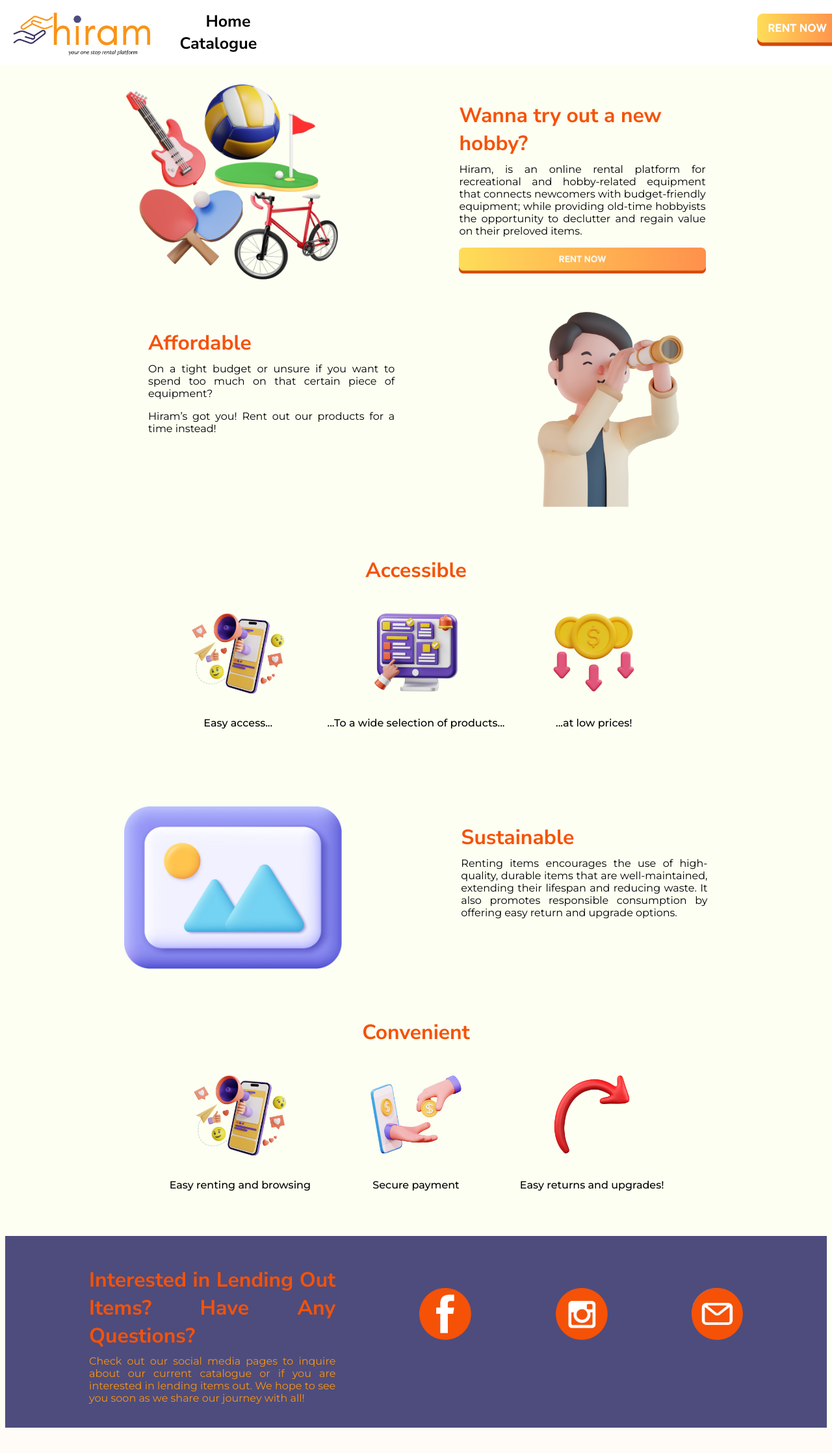
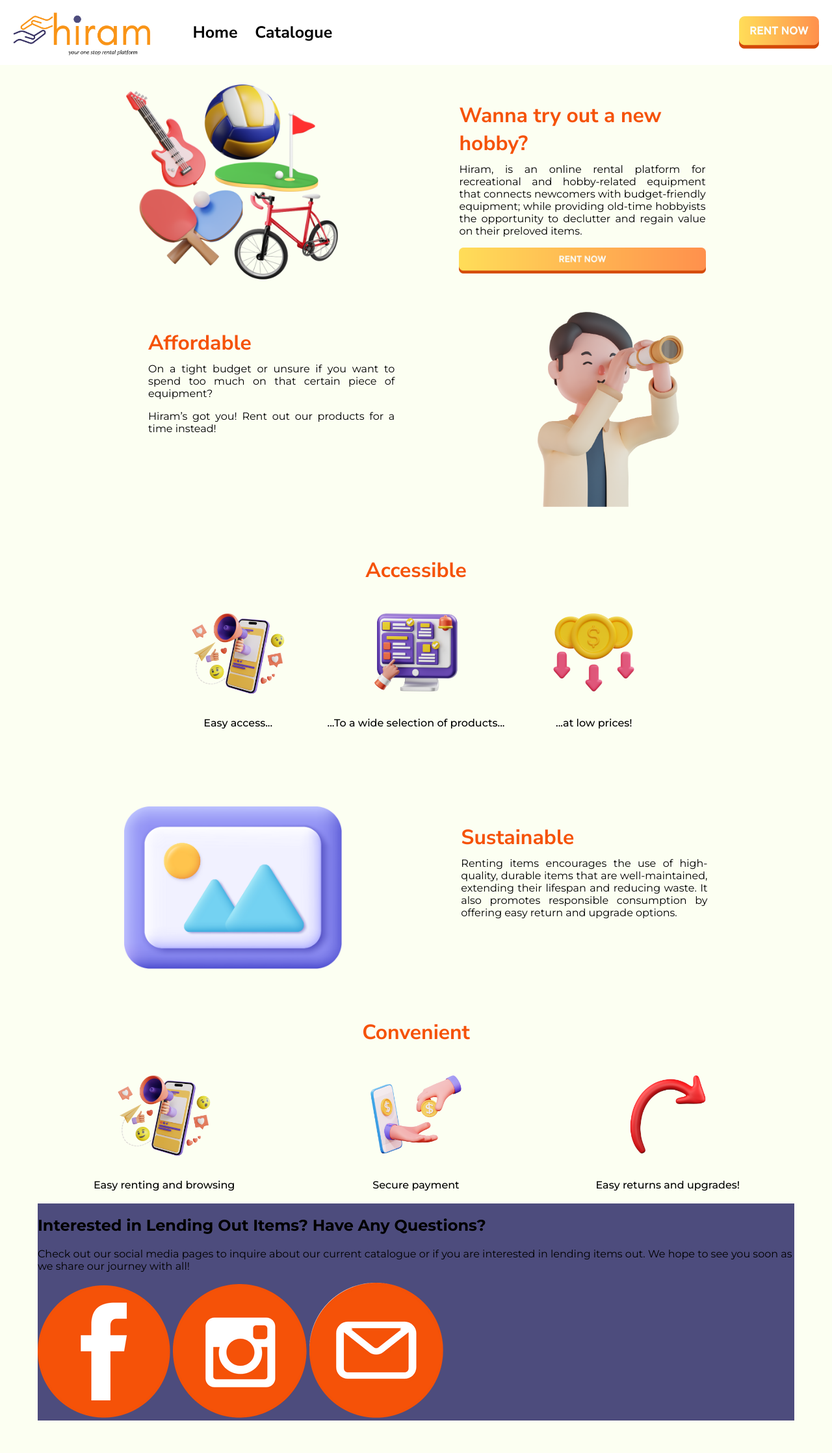
Before and after one commit to avcenrile/hiram, a Django app: page /landing/ in a window 1280 px wide. Shown: the whole page at 65% size. Before the commit the page ends 2197 px from the top, so only its background shows below. Run offline with Django 5.2, Linux system fonts and the light colour scheme; lists and menus that the app fills with data are empty.

Commit message:
Fixed some of the hard coded parts of the website to make it more fluid and better optimized for mobile

```diff
--- a/landing/static/styles/base.css
+++ b/landing/static/styles/base.css
@@ -1,4 +1,8 @@
-
+main {
+  font-family: "Montserrat", sans-serif;
+  font-optical-sizing: auto;
+  font-style: normal;
+  margin:0;}
 
 .header img {
   height: 120px;
@@ -19,33 +23,43 @@ main {
 
 .header {
   background-color: white;
-  position: fixed;
+  position: absolute;
+  justify-content: space-between;
   font-family: "Nunito Sans";
   top: 0;
   left: 0;
   right: 0;
   height: 100px;
   display: flex;
-  align-items: center;
+  align-items:center;
   font-size: 25px;
   font-weight: bolder;
 }
 
-.header * {
-  display: inline;
+.header nav ul {
+  float: left; /* Keep the nav menu to the left */
+  list-style-type: none;
 }
 
-.header li {
-  margin: 20px;
+.header nav ul li {
+  display: inline;
+  margin-right: 20px; /* Adjust this value for spacing between links */
+}
+
+.navbar-right {
+  float: right; /* Float the form link to the right */
+  margin-left: auto;
+  margin-right: 20px;
 }
 
 .header li a {
   color: black;
   text-decoration: none;
+
 }
 
-.navrent {
-  height: 50px;
+footer {
+  background-color: #4D4C7D;
 }
 
 .montserrat {
--- a/landing/static/styles/welcom.css
+++ b/landing/static/styles/welcom.css
@@ -1,9 +1,3 @@
-main {
-    font-family: "Montserrat", sans-serif;
-    font-optical-sizing: auto;
-    font-style: normal;
-}
-
 /* Welcome Part */
 
 .welcomesign {
@@ -164,47 +158,6 @@ main {
     font-weight: 500;
 }
 
-/* Social Media Ad */
-.socmed{
-    display: flex;
-    justify-content: space-evenly;
-    padding-top: 20px;
-    padding-bottom: 20px;
-    background-color: #4D4C7D;
-    box-sizing: border-box;
-    width: 100%;
-    margin-left: 0;
-}
-
-.socmedimg{
-    height: 300px;
-}
-
-.socmedtitle{
-    color:#F55208;
-    font-family: "Nunito Sans", sans-serif;
-    font-optical-sizing: auto;
-    font-style: normal;
-    font-variation-settings:
-      "wdth" 100,
-      "YTLC" 500;
-    font-size: 31.8px;
-    font-weight: bolder;
-    margin-bottom: -2%;
-}
-
-.socmedtext {
-    display: flexbox;
-    width: 30%;
-    text-align: justify;
-    color: #FA940F;
-}
-
-.sociallogo {
-    height: 80px;
-    /* fix this later. band-aid solution#1 */
-    margin-top: 60px;
-}
 
 .montserrat {
     font-family: "Montserrat", sans-serif;
--- a/landing/templates/base_template.html
+++ b/landing/templates/base_template.html
@@ -26,13 +26,26 @@
                <li><a href="{% url 'landing:catalogue' %}">Catalogue</a></li>
              </ul>
            </nav>
-           <a href="https://docs.google.com/forms/d/e/1FAIpQLSfCuon2G2NrsWhxcMo4achai5b6MarDief_KXRYkmS32nRD5A/viewform" target="_blank" rel="noopener noreferrer"><img src="{% static 'images/hiramnavbutton.png' %}" class="navrent" style="height: 50px; margin-left: 750px;"></a>
+           <a href="https://docs.google.com/forms/d/e/1FAIpQLSfCuon2G2NrsWhxcMo4achai5b6MarDief_KXRYkmS32nRD5A/viewform" target="_blank" rel="noopener noreferrer" class="navbar-right"><img src="{% static 'images/hiramnavbutton.png' %}" class="navrent" style="height: 50px; float:right; margin-left: auto;"></a>
            {% endblock %}
         </div>
+
         <main>
         {% block maincontent %}
 
         {% endblock %}
+        <footer>
+          <div class="socmed">
+            <div class="socmedtext">
+              <h2 class="socmedtitle">
+                Interested in Lending Out Items? Have Any Questions?
+              </h2>
+              <p>Check out our social media pages to inquire about our current catalogue or if you are interested in lending items out. We hope to see you soon as we share our journey with all!</p>
+            </div>
+              <a href="https://www.facebook.com/share/iwMqgAAzezZXGesi/?mibextid=LQQJ4d" target="_blank" rel="noopener noreferrer"><img src="{% static 'images/hiramfb.png' %}" class="sociallogo"></a>
+              <a href="https://www.instagram.com/hiram.philippines?igsh=MWlpcHNidTljcjJwYQ==" target="_blank" rel="noopener noreferrer"><img src="{% static 'images/hiraminsta.png' %}" class="sociallogo"></a>
+              <a href="mailto:hiram.philippines@gmail.com"><img src="{% static 'images/hiramemail.png' %}" class="sociallogo"></a>
+          <footer>
         </main>
     </body>
 </html>
--- a/landing/templates/home.html
+++ b/landing/templates/home.html
@@ -77,18 +77,5 @@
     </tr>
 
   </table>
-</div>
-
-<div class="socmed">
-  <div class="socmedtext">
-    <h2 class="socmedtitle">
-      Interested in Lending Out Items? Have Any Questions?
-    </h2>
-    <p>Check out our social media pages to inquire about our current catalogue or if you are interested in lending items out. We hope to see you soon as we share our journey with all!</p>
-  </div>
-    <a href="https://www.facebook.com/share/iwMqgAAzezZXGesi/?mibextid=LQQJ4d" target="_blank" rel="noopener noreferrer"><img src="{% static 'images/hiramfb.png' %}" class="sociallogo"></a>
-    <a href="https://www.instagram.com/hiram.philippines?igsh=MWlpcHNidTljcjJwYQ==" target="_blank" rel="noopener noreferrer"><img src="{% static 'images/hiraminsta.png' %}" class="sociallogo"></a>
-    <a href="mailto:hiram.philippines@gmail.com"><img src="{% static 'images/hiramemail.png' %}" class="sociallogo"></a>
-</div>
 
 {% endblock %}
```
